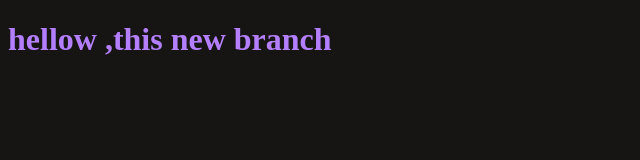
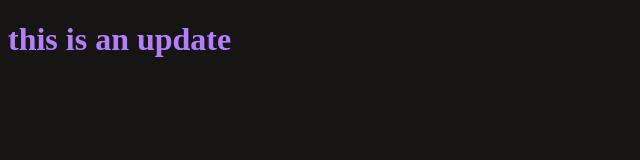
Before and after one commit to bessannazzal856-ctrl/myproject, a plain HTML site: page index.html in a window 1280 px wide. Shown: the whole page, without its empty margins (0-640 px from the left). Drawn offline with Linux system fonts and the light colour scheme.

Commit message:
edit the html file

```diff
--- a/index.html
+++ b/index.html
@@ -7,6 +7,6 @@
     <link rel="stylesheet" href="style.css">
 </head>
 <body>
-    <h1>hellow ,this new branch</h1>
+    <h1>this is an update </h1>
 </body>
 </html>
```
